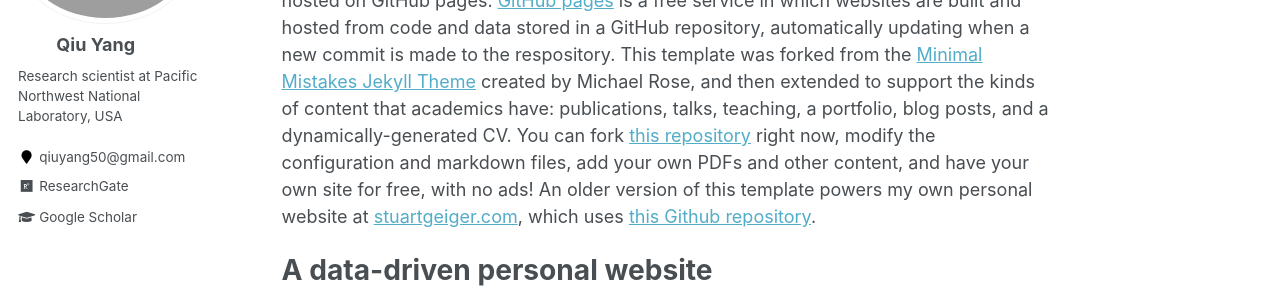
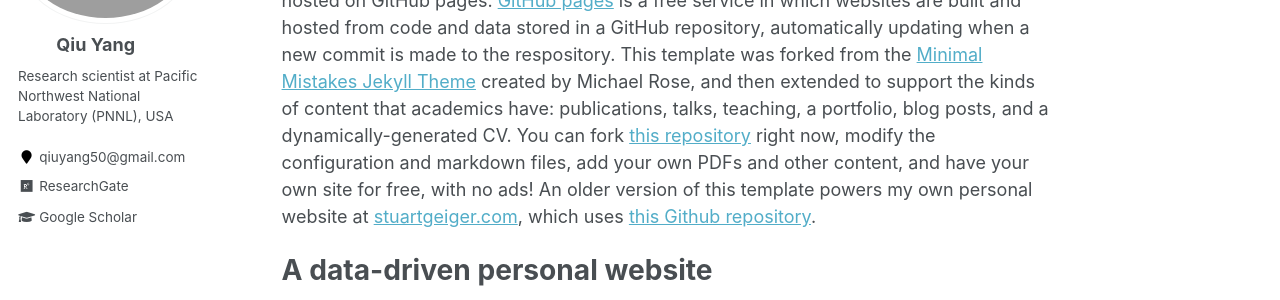
Before and after one commit to qiuyang50/qiuyang50.github.io, a Jekyll site: the page built from _pages/about.md, in a window 1280 px wide. Shown: the part 228-528 px from the top of the page. Built offline with Jekyll 4.4.1, drawn with Linux system fonts in a browser that asks for light colours.

Commit message:
Update _config.yml

```diff
--- a/_config.yml
+++ b/_config.yml
@@ -82,7 +82,7 @@ analytics:
 author:
   name             : "&nbsp;&nbsp;&nbsp;&nbsp;&nbsp;&nbsp;&nbsp;&nbsp; Qiu Yang"
   avatar           : "me.jpg"
-  bio              : "Research scientist at Pacific Northwest National Laboratory, USA"
+  bio              : "Research scientist at Pacific Northwest National Laboratory (PNNL), USA"
   location         : "qiuyang50@gmail.com"
   employer         :
   pubmed           :
```
